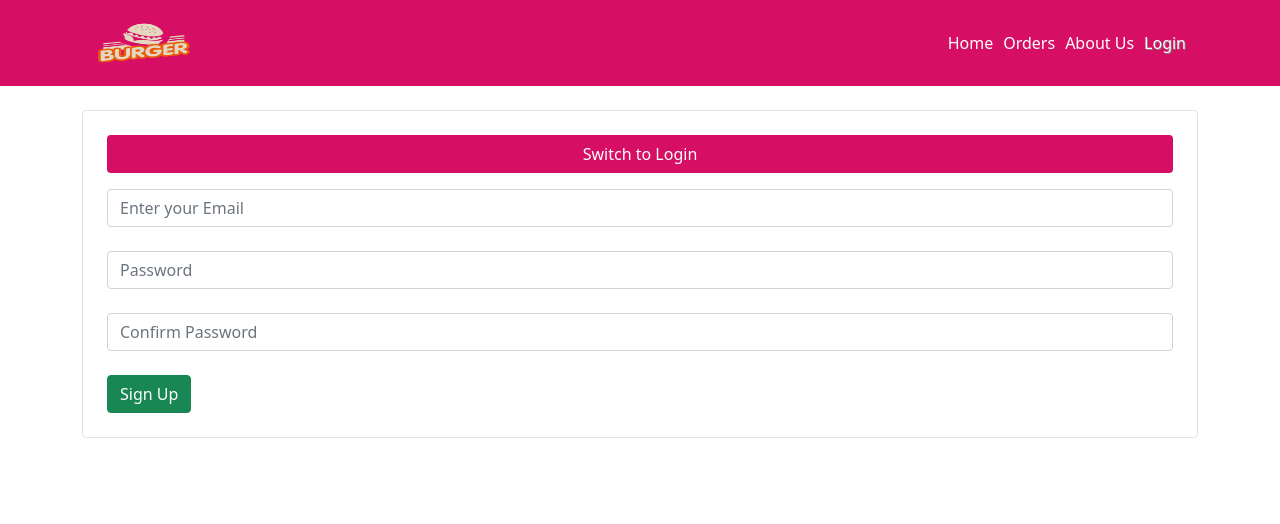
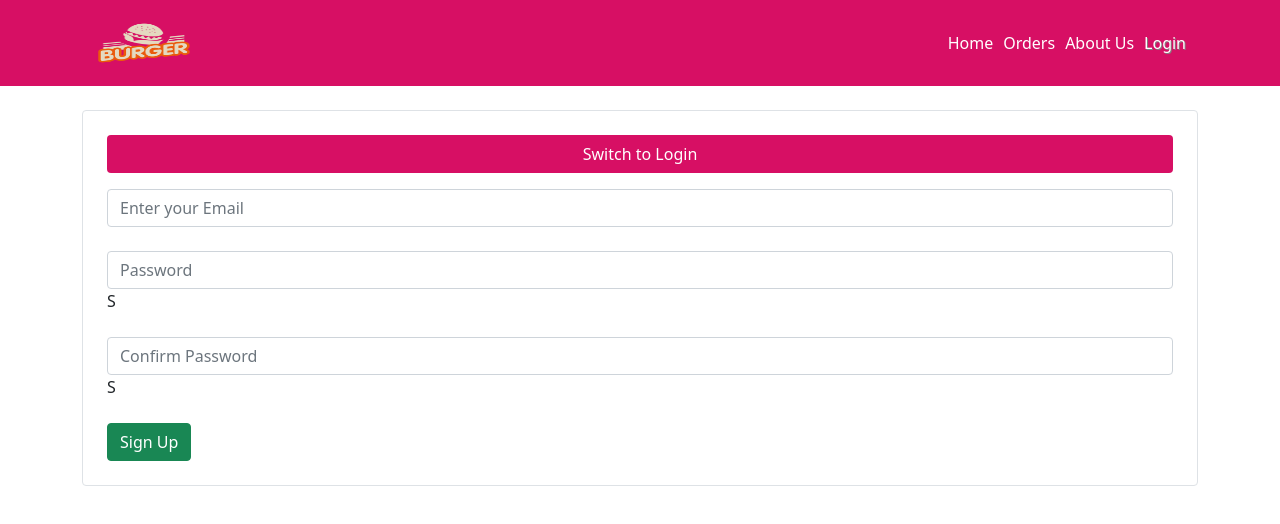
Before and after one commit to wapborhan/burger-builder, a React (Create React App) app: page /login in a window 1280 px wide. Shown: the top 524 px of the page. Built offline with nearby package versions, Linux system fonts and the light colour scheme.

Commit message:
create show and hide password button

```diff
--- a/src/components/auth/Auth.js
+++ b/src/components/auth/Auth.js
@@ -4,10 +4,17 @@ import { Formik } from "formik";
 export default class Auth extends Component {
   state = {
     mode: "Sign Up",
+    showPassword: "password",
   };
   switchModeHandler = () => {
     this.setState({
       mode: this.state.mode === "Sign Up" ? "Login" : "Sign Up",
+    });
+  };
+  switchShowpasswordHandler = () => {
+    this.setState({
+      showPassword:
+        this.state.showPassword === "password" ? "text" : "password",
     });
   };
   render() {
@@ -72,6 +79,7 @@ export default class Auth extends Component {
                   value={values.email}
                   onChange={handleChange}
                 />
+
                 <br />
                 <span className="text-danger">{errors.password}</span>
 
@@ -81,10 +89,15 @@ export default class Auth extends Component {
                   placeholder="Password"
                   value={values.password}
                   onChange={handleChange}
+                  type={
+                    this.state.showPassword === "password" ? "password" : "text"
+                  }
                 />
+                <span type="button" onClick={this.switchShowpasswordHandler}>
+                  {this.state.showPassword === "password" ? "S" : "H"}
+                </span>
                 {this.state.mode === "Sign Up" ? (
                   <div>
-                    {" "}
                     <br />
                     <span className="text-danger">
                       {errors.passwordconfirm}
@@ -95,7 +108,18 @@ export default class Auth extends Component {
                       placeholder="Confirm Password"
                       value={values.passwordconfirm}
                       onChange={handleChange}
+                      type={
+                        this.state.showPassword === "password"
+                          ? "password"
+                          : "text"
+                      }
                     />
+                    <span
+                      type="button"
+                      onClick={this.switchShowpasswordHandler}
+                    >
+                      {this.state.showPassword === "password" ? "S" : "H"}
+                    </span>
                   </div>
                 ) : null}
 
```
